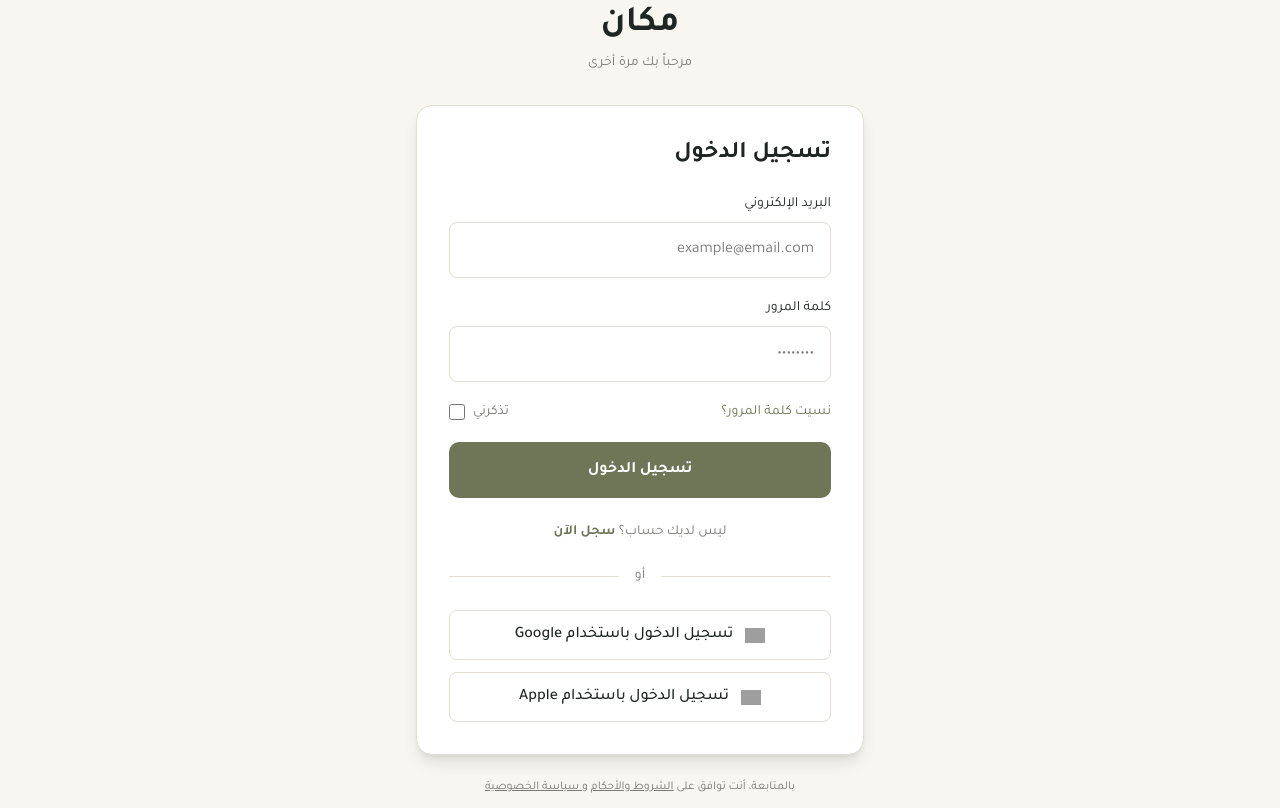
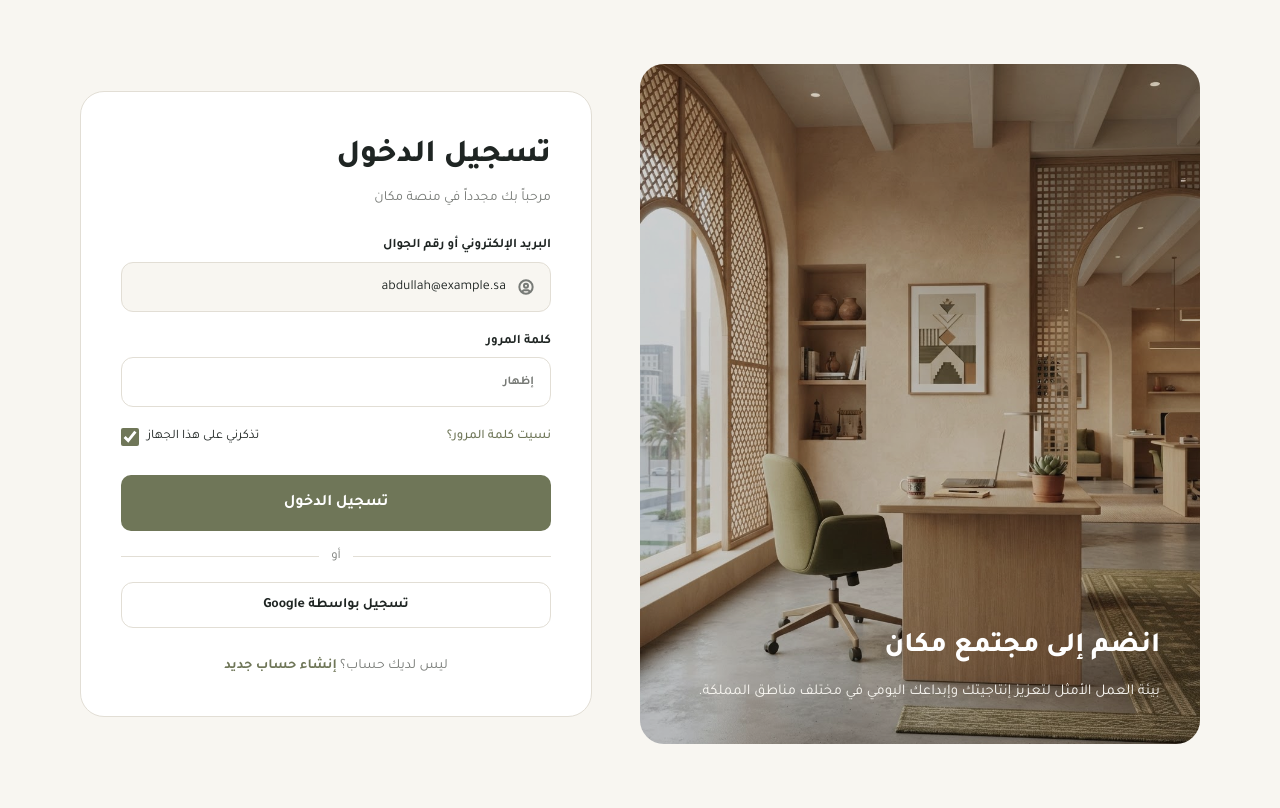
Before and after one commit to eman-elsayed24/makan, a Next.js app: page /login in a window 1280 px wide. Built offline with nearby package versions, Linux system fonts and the light colour scheme; grey boxes are pictures that could not be loaded.

Commit message:
feat: add login page with authentication form and Google sign-in option

```diff
--- a/app/login/page.tsx
+++ b/app/login/page.tsx
@@ -4,11 +4,13 @@ import { useState } from "react";
 import Image from "next/image";
 import Link from "next/link";
 import Button from "@/components/ui/Button";
-import Input from "@/components/ui/Input";
 
 export default function LoginPage() {
-  const [email, setEmail] = useState("");
+  const [email, setEmail] = useState("abdullah@example.sa");
   const [password, setPassword] = useState("");
+  const [showPassword, setShowPassword] = useState(false);
+  const [rememberMe, setRememberMe] = useState(true);
+  const [error] = useState("");
 
   const handleSubmit = (e: React.FormEvent) => {
     e.preventDefault();
@@ -16,122 +18,136 @@ export default function LoginPage() {
   };
 
   return (
-    <div className="min-h-screen bg-background flex items-center justify-center px-4">
-      <div className="w-full max-w-md">
-        <div className="text-center mb-8">
-          <Link href="/" className="inline-block">
-            <h1 className="text-4xl font-bold text-foreground mb-2">مكان</h1>
-          </Link>
-          <p className="text-muted-foreground text-sm">مرحباً بك مرة أخرى</p>
+    <div className="min-h-screen bg-background flex items-center justify-center px-20 py-16">
+      <div className="w-full max-w-360 flex items-center gap-12">
+        <div className="relative w-140 h-170 rounded-3xl overflow-hidden shrink-0">
+          <Image
+            src="/images/login-decor.png"
+            alt=""
+            fill
+            className="object-cover"
+            priority
+          />
+          <div className="absolute inset-0 bg-secondary/20" />
+          <div className="absolute bottom-0 left-0 right-0 p-10 text-right">
+            <h2 className="text-[28px] font-extrabold text-white mb-3">
+              انضم إلى مجتمع مكان
+            </h2>
+            <p className="text-[15px] text-background leading-relaxed">
+              بيئة العمل الأمثل لتعزيز إنتاجيتك وإبداعك اليومي في مختلف مناطق
+              المملكة.
+            </p>
+          </div>
         </div>
 
-        <div className="bg-card rounded-2xl shadow-lg p-8 border border-border">
-          <h2 className="text-2xl font-bold text-foreground mb-6 text-right">
+        <div className="flex-1 bg-card border border-border rounded-3xl p-10">
+          <div className="mb-7">
+            <h1 className="text-[32px] font-extrabold text-foreground mb-2 text-right">
               تسجيل الدخول
-          </h2>
+            </h1>
+            <p className="text-sm text-muted-foreground text-right">
+              مرحباً بك مجدداً في منصة مكان
+            </p>
+          </div>
 
           <form onSubmit={handleSubmit} className="space-y-5">
-            <div>
-              <Input
-                label="البريد الإلكتروني"
-                type="email"
-                placeholder="example@email.com"
+            <div className="space-y-1.5">
+              <label className="block text-[13px] font-bold text-foreground text-right">
+                البريد الإلكتروني أو رقم الجوال
+              </label>
+              <div className="bg-background border border-border rounded-xl px-4 py-3.5 flex items-center gap-3">
+                <Image
+                  src="/images/user-icon.svg"
+                  alt=""
+                  width={16}
+                  height={16}
+                />
+                <input
+                  type="text"
                   value={email}
                   onChange={(e) => setEmail(e.target.value)}
+                  className="flex-1 bg-transparent text-sm text-foreground text-right outline-none"
                 />
               </div>
+            </div>
 
-            <div>
-              <Input
-                label="كلمة المرور"
-                type="password"
-                placeholder="••••••••"
+            <div className="space-y-1.5">
+              <label className="block text-[13px] font-bold text-foreground text-right">
+                كلمة المرور
+              </label>
+              <div className="bg-card border-[1.5px] border-border rounded-xl px-4 py-3.5 flex items-center gap-3">
+                <button
+                  type="button"
+                  onClick={() => setShowPassword(!showPassword)}
+                  className="text-xs font-bold text-muted-foreground"
+                >
+                  إظهار
+                </button>
+                <input
+                  type={showPassword ? "text" : "password"}
                   value={password}
                   onChange={(e) => setPassword(e.target.value)}
+                  className="flex-1 bg-transparent text-sm text-foreground text-right outline-none"
                 />
               </div>
+              {error && (
+                <p className="text-xs text-destructive text-right">{error}</p>
+              )}
+            </div>
 
-            <div className="flex items-center justify-between text-sm">
+            <div className="flex items-center justify-between">
               <Link
                 href="/forgot-password"
-                className="text-primary hover:underline"
+                className="text-[13px] font-medium text-primary hover:underline"
               >
                 نسيت كلمة المرور؟
               </Link>
               <label className="flex items-center gap-2 cursor-pointer">
-                <span className="text-muted-foreground">تذكرني</span>
+                <span className="text-[13px] text-foreground">
+                  تذكرني على هذا الجهاز
+                </span>
                 <input
                   type="checkbox"
-                  className="w-4 h-4 rounded border-border accent-primary"
+                  checked={rememberMe}
+                  onChange={() => setRememberMe(!rememberMe)}
+                  className="w-4.5 h-4.5 rounded accent-primary"
                 />
               </label>
             </div>
 
+            <div className="space-y-4 pt-2">
               <Button type="submit" className="w-full" size="lg">
                 تسجيل الدخول
               </Button>
+
+              <div className="flex items-center gap-3">
+                <div className="flex-1 h-px bg-border" />
+                <span className="text-[13px] text-muted-foreground">أو</span>
+                <div className="flex-1 h-px bg-border" />
+              </div>
+
+              <button
+                type="button"
+                className="w-full bg-card border border-border rounded-xl py-3 text-sm font-bold text-foreground hover:bg-muted transition-colors"
+              >
+                تسجيل بواسطة Google
+              </button>
+            </div>
           </form>
 
-          <div className="mt-6 text-center">
+          <div className="mt-7 text-center">
             <p className="text-sm text-muted-foreground">
               ليس لديك حساب؟{" "}
               <Link
                 href="/signup"
-                className="text-primary font-semibold hover:underline"
+                className="font-bold text-primary hover:underline"
               >
-                سجل الآن
-              </Link>
-            </p>
-          </div>
-
-          <div className="mt-6 relative">
-            <div className="absolute inset-0 flex items-center">
-              <div className="w-full border-t border-border"></div>
-            </div>
-            <div className="relative flex justify-center text-sm">
-              <span className="bg-card px-4 text-muted-foreground">أو</span>
-            </div>
-          </div>
-
-          <div className="mt-6 space-y-3">
-            <button className="w-full flex items-center justify-center gap-3 px-4 py-3 border border-border rounded-lg hover:bg-muted transition-colors">
-              <Image
-                src="/images/google-icon.svg"
-                alt="Google"
-                width={20}
-                height={20}
-              />
-              <span className="text-foreground font-medium">
-                تسجيل الدخول باستخدام Google
-              </span>
-            </button>
-
-            <button className="w-full flex items-center justify-center gap-3 px-4 py-3 border border-border rounded-lg hover:bg-muted transition-colors">
-              <Image
-                src="/images/apple-icon.svg"
-                alt="Apple"
-                width={20}
-                height={20}
-              />
-              <span className="text-foreground font-medium">
-                تسجيل الدخول باستخدام Apple
-              </span>
-            </button>
-          </div>
-        </div>
-
-        <p className="text-center text-xs text-muted-foreground mt-6">
-          بالمتابعة، أنت توافق على{" "}
-          <Link href="/terms" className="underline hover:text-foreground">
-            الشروط والأحكام
-          </Link>{" "}
-          و
-          <Link href="/privacy" className="underline hover:text-foreground">
-            {" "}
-            سياسة الخصوصية
+                إنشاء حساب جديد
               </Link>
             </p>
           </div>
         </div>
+      </div>
+    </div>
   );
 }
--- a/components/ui/Button.tsx
+++ b/components/ui/Button.tsx
@@ -2,12 +2,14 @@ export default function Button({
   children,
   variant = "primary",
   size = "md",
+  type = "button",
   onClick,
   className = "",
 }: {
   children: React.ReactNode;
   variant?: "primary" | "secondary" | "dark";
   size?: "sm" | "md" | "lg";
+  type?: "button" | "submit" | "reset";
   onClick?: () => void;
   className?: string;
 }) {
@@ -27,6 +29,7 @@ export default function Button({
 
   return (
     <button
+      type={type}
       onClick={onClick}
       className={`${baseStyles} ${variantStyles[variant]} ${sizeStyles[size]} ${className}`}
     >
```
Also changed, not shown: public/images/login-decor.png (added), public/images/user-icon.svg (added). Lines whose indentation alone changed are shown as unchanged.
